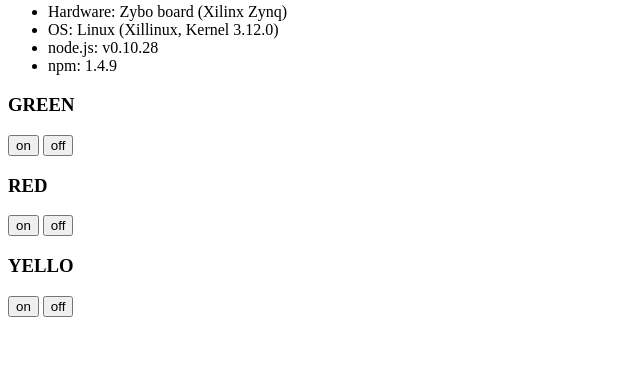
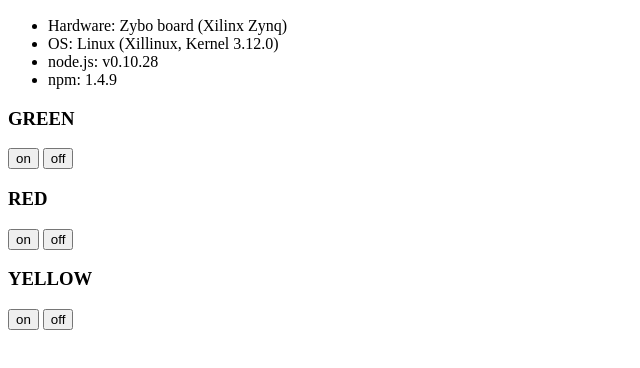
Before and after one commit to jaeyangp/led_socket, a website: page led_socket/index.html in a window 1280 px wide. Shown: the part 110-478 px from the top of the page, without its empty margins (0-640 px from the left). Drawn offline with nearby package versions, Linux system fonts and the light colour scheme; no server answers.

Commit message:
correct type in the index.html

```diff
--- a/led_socket/index.html
+++ b/led_socket/index.html
@@ -1,3 +1,4 @@
+<!DOCTYPE html>
 <html>
 <head>
 <title>Designing with Xilinx FPGAs, Comprehensive</title>
@@ -52,7 +53,7 @@
     <input type="button" name="on" id="onButton" value="on" onClick="led2On();">
     <input type="button" name="off" id="offButton" value="off" onClick="led2Off();">
     <br>
-    <h3>YELLO</h3>
+    <h3>YELLOW</h3>
     <input type="button" name="on" id="onButton" value="on" onClick="led3On();">
     <input type="button" name="off" id="offButton" value="off" onClick="led3Off();">
 </body>
```
